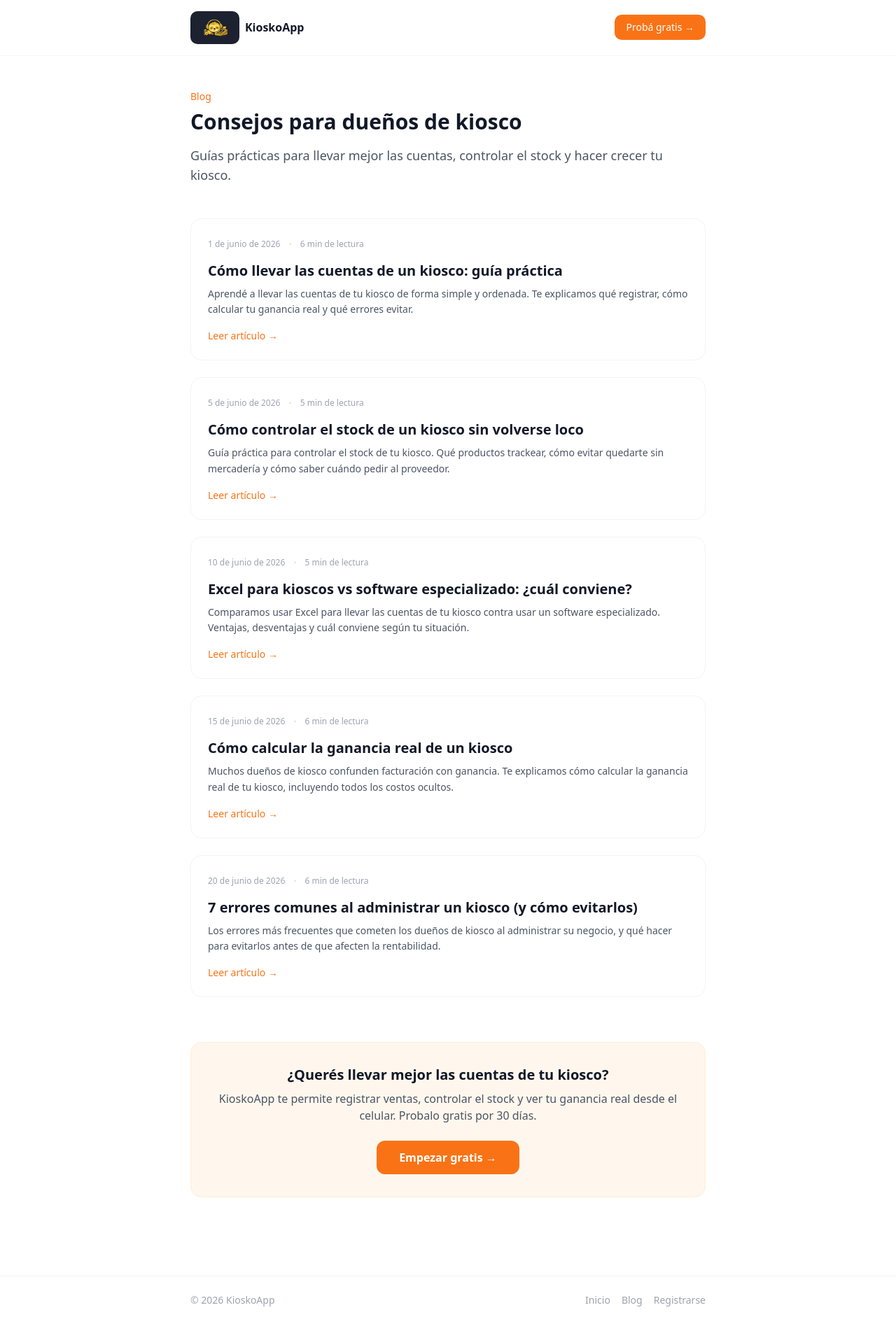
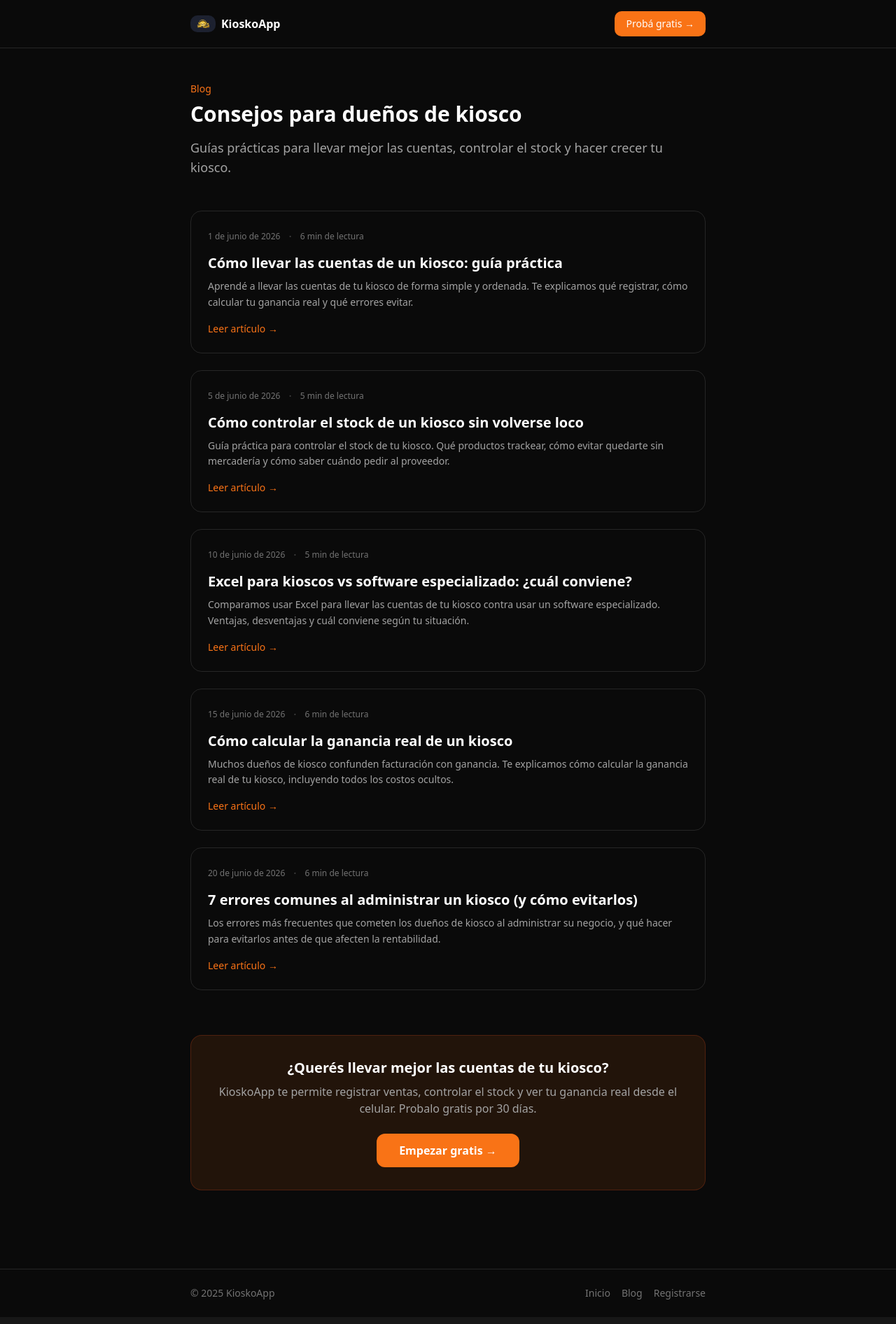
Before and after one commit to Lazyzz1/kioscoapp, a Next.js app: page /blog in a window 1280 px wide. Shown: the whole page at 70% size. Built offline with nearby package versions, Linux system fonts and the light colour scheme; no server answers.

Commit message:
fix: modo oscuro agregado al blog

```diff
--- a/app/blog/[slug]/page.tsx
+++ b/app/blog/[slug]/page.tsx
@@ -45,13 +45,13 @@ function renderContent(content: string) {
 
     if (line.startsWith("## ")) {
       elements.push(
-        <h2 key={i} className="text-2xl font-bold text-gray-900 mt-10 mb-4">
+        <h2 key={i} className="text-2xl font-bold text-gray-900 dark:text-white mt-10 mb-4">
           {line.replace("## ", "")}
         </h2>
       )
     } else if (line.startsWith("**") && line.endsWith("**")) {
       elements.push(
-        <p key={i} className="font-semibold text-gray-900 mt-4 mb-1">
+        <p key={i} className="font-semibold text-gray-900 dark:text-white mt-4 mb-1">
           {line.replace(/\*\*/g, "")}
         </p>
       )
@@ -63,7 +63,7 @@ function renderContent(content: string) {
         i++
       }
       elements.push(
-        <ul key={`ul-${i}`} className="list-disc pl-6 space-y-2 my-4 text-gray-700">
+        <ul key={`ul-${i}`} className="list-disc pl-6 space-y-2 my-4 text-gray-700 dark:text-neutral-300">
           {items.map((item, idx) => (
             <li key={idx} dangerouslySetInnerHTML={{ __html: parseLine(item) }} />
           ))}
@@ -84,12 +84,12 @@ function renderContent(content: string) {
               const cells = row.split("|").filter(c => c.trim())
               const isHeader = rowIdx === 0
               return (
-                <tr key={rowIdx} className={isHeader ? "bg-gray-50" : "border-t border-gray-100"}>
+                <tr key={rowIdx} className={isHeader ? "bg-gray-50 dark:bg-neutral-900" : "border-t border-gray-100 dark:border-neutral-800"}>
                   {cells.map((cell, cellIdx) =>
                     isHeader ? (
-                      <th key={cellIdx} className="px-4 py-2 text-left font-semibold text-gray-900">{cell.trim()}</th>
+                      <th key={cellIdx} className="px-4 py-2 text-left font-semibold text-gray-900 dark:text-white">{cell.trim()}</th>
                     ) : (
-                      <td key={cellIdx} className="px-4 py-2 text-gray-700">{cell.trim()}</td>
+                      <td key={cellIdx} className="px-4 py-2 text-gray-700 dark:text-neutral-300">{cell.trim()}</td>
                     )
                   )}
                 </tr>
@@ -103,7 +103,7 @@ function renderContent(content: string) {
       // skip empty lines
     } else {
       elements.push(
-        <p key={i} className="text-gray-700 leading-relaxed my-3"
+        <p key={i} className="text-gray-700 dark:text-neutral-300 leading-relaxed my-3"
           dangerouslySetInnerHTML={{ __html: parseLine(line) }}
         />
       )
@@ -119,7 +119,7 @@ function parseLine(text: string): string {
   // Bold
   text = text.replace(/\*\*(.+?)\*\*/g, "<strong>$1</strong>")
   // Links
-  text = text.replace(/\[(.+?)\]\((.+?)\)/g, '<a href="$2" class="text-orange-500 hover:text-orange-600 underline" target="_blank" rel="noopener noreferrer">$1</a>')
+  text = text.replace(/\[(.+?)\]\((.+?)\)/g, '<a href="$2" class="text-orange-500 hover:text-orange-600 dark:hover:text-orange-400 underline" target="_blank" rel="noopener noreferrer">$1</a>')
   return text
 }
 
@@ -131,13 +131,13 @@ export default async function BlogPostPage({ params }: Props) {
   const otrosPosts = posts.filter(p => p.slug !== slug).slice(0, 3)
 
   return (
-    <div className="min-h-screen bg-white">
+    <div className="min-h-screen bg-white dark:bg-neutral-950">
       {/* Header */}
-      <header className="border-b border-gray-100">
+      <header className="border-b border-gray-100 dark:border-neutral-800">
         <div className="max-w-3xl mx-auto px-4 py-4 flex items-center justify-between">
           <Link href="/" className="flex items-center gap-2">
-            <img src="/logo_kioscoapp.png" alt="KioskoApp" width={70} height={70} className="rounded-lg" />
-            <span className="font-bold text-gray-900">KioskoApp</span>
+            <img src="/logo_kioscoapp.png" alt="KioskoApp" width={36} height={36} className="rounded-lg" />
+            <span className="font-bold text-gray-900 dark:text-white">KioskoApp</span>
           </Link>
           <Link
             href="/dashboard"
@@ -175,32 +175,32 @@ export default async function BlogPostPage({ params }: Props) {
         />
 
         {/* Breadcrumb */}
-        <nav className="flex items-center gap-2 text-sm text-gray-400 mb-8">
-          <Link href="/" className="hover:text-gray-600">Inicio</Link>
+        <nav className="flex items-center gap-2 text-sm text-gray-400 dark:text-neutral-500 mb-8">
+          <Link href="/" className="hover:text-gray-600 dark:hover:text-neutral-300">Inicio</Link>
           <span>/</span>
-          <Link href="/blog" className="hover:text-gray-600">Blog</Link>
+          <Link href="/blog" className="hover:text-gray-600 dark:hover:text-neutral-300">Blog</Link>
           <span>/</span>
-          <span className="text-gray-600 truncate">{post.titulo}</span>
+          <span className="text-gray-600 dark:text-neutral-300 truncate">{post.titulo}</span>
         </nav>
 
         {/* Artículo */}
         <article>
           <header className="mb-10">
             <div className="flex items-center gap-3 mb-4">
-              <time dateTime={post.fecha} className="text-sm text-gray-400">
+              <time dateTime={post.fecha} className="text-sm text-gray-400 dark:text-neutral-500">
                 {new Date(post.fecha).toLocaleDateString("es-AR", {
                   day: "numeric",
                   month: "long",
                   year: "numeric",
                 })}
               </time>
-              <span className="text-gray-300">·</span>
-              <span className="text-sm text-gray-400">{post.tiempoLectura} min de lectura</span>
+              <span className="text-gray-300 dark:text-neutral-700">·</span>
+              <span className="text-sm text-gray-400 dark:text-neutral-500">{post.tiempoLectura} min de lectura</span>
             </div>
-            <h1 className="text-3xl font-bold text-gray-900 leading-tight mb-4">
+            <h1 className="text-3xl font-bold text-gray-900 dark:text-white leading-tight mb-4">
               {post.titulo}
             </h1>
-            <p className="text-lg text-gray-500 leading-relaxed">
+            <p className="text-lg text-gray-500 dark:text-neutral-400 leading-relaxed">
               {post.descripcion}
             </p>
           </header>
@@ -211,11 +211,11 @@ export default async function BlogPostPage({ params }: Props) {
         </article>
 
         {/* CTA inline */}
-        <div className="mt-12 bg-orange-50 border border-orange-100 rounded-2xl p-8 text-center">
-          <h2 className="text-xl font-bold text-gray-900 mb-2">
+        <div className="mt-12 bg-orange-50 dark:bg-orange-500/10 border border-orange-100 dark:border-orange-900/50 rounded-2xl p-8 text-center">
+          <h2 className="text-xl font-bold text-gray-900 dark:text-white mb-2">
             ¿Querés aplicar esto en tu kiosco hoy?
           </h2>
-          <p className="text-gray-600 mb-6">
+          <p className="text-gray-600 dark:text-neutral-400 mb-6">
             KioskoApp te ayuda a llevar las cuentas, controlar el stock y ver tu ganancia real desde el celular. Sin planillas, sin complicaciones.
           </p>
           <Link
@@ -229,15 +229,15 @@ export default async function BlogPostPage({ params }: Props) {
         {/* Otros artículos */}
         {otrosPosts.length > 0 && (
           <div className="mt-16">
-            <h2 className="text-xl font-bold text-gray-900 mb-6">Otros artículos</h2>
+            <h2 className="text-xl font-bold text-gray-900 dark:text-white mb-6">Otros artículos</h2>
             <div className="space-y-4">
               {otrosPosts.map(p => (
                 <Link key={p.slug} href={`/blog/${p.slug}`} className="block group">
-                  <div className="border border-gray-100 rounded-xl p-5 hover:border-orange-200 hover:bg-orange-50/30 transition-all">
-                    <h3 className="font-semibold text-gray-900 group-hover:text-orange-600 transition-colors mb-1">
+                  <div className="border border-gray-100 dark:border-neutral-800 rounded-xl p-5 hover:border-orange-200 dark:hover:border-orange-900 hover:bg-orange-50/30 dark:hover:bg-orange-500/5 transition-all">
+                    <h3 className="font-semibold text-gray-900 dark:text-white group-hover:text-orange-600 dark:group-hover:text-orange-400 transition-colors mb-1">
                       {p.titulo}
                     </h3>
-                    <p className="text-sm text-gray-500 line-clamp-2">{p.descripcion}</p>
+                    <p className="text-sm text-gray-500 dark:text-neutral-400 line-clamp-2">{p.descripcion}</p>
                   </div>
                 </Link>
               ))}
@@ -247,13 +247,13 @@ export default async function BlogPostPage({ params }: Props) {
       </main>
 
       {/* Footer */}
-      <footer className="border-t border-gray-100 mt-16">
-        <div className="max-w-3xl mx-auto px-4 py-6 flex items-center justify-between text-sm text-gray-400">
-          <span>© 2026 KioskoApp</span>
+      <footer className="border-t border-gray-100 dark:border-neutral-800 mt-16">
+        <div className="max-w-3xl mx-auto px-4 py-6 flex items-center justify-between text-sm text-gray-400 dark:text-neutral-500">
+          <span>© 2025 KioskoApp</span>
           <div className="flex gap-4">
-            <Link href="/" className="hover:text-gray-600">Inicio</Link>
-            <Link href="/blog" className="hover:text-gray-600">Blog</Link>
-            <Link href="/register" className="hover:text-gray-600">Registrarse</Link>
+            <Link href="/" className="hover:text-gray-600 dark:hover:text-neutral-300">Inicio</Link>
+            <Link href="/blog" className="hover:text-gray-600 dark:hover:text-neutral-300">Blog</Link>
+            <Link href="/register" className="hover:text-gray-600 dark:hover:text-neutral-300">Registrarse</Link>
           </div>
         </div>
       </footer>
--- a/app/blog/page.tsx
+++ b/app/blog/page.tsx
@@ -21,13 +21,13 @@ export const metadata: Metadata = {
 
 export default function BlogPage() {
   return (
-    <div className="min-h-screen bg-white">
+    <div className="min-h-screen bg-white dark:bg-neutral-950">
       {/* Header */}
-      <header className="border-b border-gray-100">
+      <header className="border-b border-gray-100 dark:border-neutral-800">
         <div className="max-w-3xl mx-auto px-4 py-4 flex items-center justify-between">
           <Link href="/" className="flex items-center gap-2">
-            <img src="/logo_kioscoapp.png" alt="KioskoApp" width={70} height={70} className="rounded-lg" />
-            <span className="font-bold text-gray-900">KioskoApp</span>
+            <img src="/logo_kioscoapp.png" alt="KioskoApp" width={36} height={36} className="rounded-lg" />
+            <span className="font-bold text-gray-900 dark:text-white">KioskoApp</span>
           </Link>
           <Link
             href="/dashboard"
@@ -42,10 +42,10 @@ export default function BlogPage() {
         {/* Hero */}
         <div className="mb-12">
           <p className="text-sm font-medium text-orange-500 mb-2">Blog</p>
-          <h1 className="text-3xl font-bold text-gray-900 mb-4">
+          <h1 className="text-3xl font-bold text-gray-900 dark:text-white mb-4">
             Consejos para dueños de kiosco
           </h1>
-          <p className="text-lg text-gray-600">
+          <p className="text-lg text-gray-600 dark:text-neutral-400">
             Guías prácticas para llevar mejor las cuentas, controlar el stock y hacer crecer tu kiosco.
           </p>
         </div>
@@ -77,11 +77,11 @@ export default function BlogPage() {
               href={`/blog/${post.slug}`}
               className="block group"
             >
-              <article className="border border-gray-100 rounded-2xl p-6 hover:border-orange-200 hover:bg-orange-50/30 transition-all">
+              <article className="border border-gray-100 dark:border-neutral-800 rounded-2xl p-6 hover:border-orange-200 dark:hover:border-orange-900 hover:bg-orange-50/30 dark:hover:bg-orange-500/5 transition-all">
                 <div className="flex items-center gap-3 mb-3">
                   <time
                     dateTime={post.fecha}
-                    className="text-xs text-gray-400"
+                    className="text-xs text-gray-400 dark:text-neutral-500"
                   >
                     {new Date(post.fecha).toLocaleDateString("es-AR", {
                       day: "numeric",
@@ -89,16 +89,16 @@ export default function BlogPage() {
                       year: "numeric",
                     })}
                   </time>
-                  <span className="text-gray-300">·</span>
-                  <span className="text-xs text-gray-400">{post.tiempoLectura} min de lectura</span>
+                  <span className="text-gray-300 dark:text-neutral-700">·</span>
+                  <span className="text-xs text-gray-400 dark:text-neutral-500">{post.tiempoLectura} min de lectura</span>
                 </div>
-                <h2 className="text-xl font-bold text-gray-900 mb-2 group-hover:text-orange-600 transition-colors">
+                <h2 className="text-xl font-bold text-gray-900 dark:text-white mb-2 group-hover:text-orange-600 dark:group-hover:text-orange-400 transition-colors">
                   {post.titulo}
                 </h2>
-                <p className="text-gray-600 text-sm leading-relaxed">
+                <p className="text-gray-600 dark:text-neutral-400 text-sm leading-relaxed">
                   {post.descripcion}
                 </p>
-                <p className="text-sm font-medium text-orange-500 mt-4 group-hover:text-orange-600">
+                <p className="text-sm font-medium text-orange-500 mt-4 group-hover:text-orange-600 dark:group-hover:text-orange-400">
                   Leer artículo →
                 </p>
               </article>
@@ -107,11 +107,11 @@ export default function BlogPage() {
         </div>
 
         {/* CTA */}
-        <div className="mt-16 bg-orange-50 border border-orange-100 rounded-2xl p-8 text-center">
-          <h2 className="text-xl font-bold text-gray-900 mb-2">
+        <div className="mt-16 bg-orange-50 dark:bg-orange-500/10 border border-orange-100 dark:border-orange-900/50 rounded-2xl p-8 text-center">
+          <h2 className="text-xl font-bold text-gray-900 dark:text-white mb-2">
             ¿Querés llevar mejor las cuentas de tu kiosco?
           </h2>
-          <p className="text-gray-600 mb-6">
+          <p className="text-gray-600 dark:text-neutral-400 mb-6">
             KioskoApp te permite registrar ventas, controlar el stock y ver tu ganancia real desde el celular. Probalo gratis por 30 días.
           </p>
           <Link
@@ -124,13 +124,13 @@ export default function BlogPage() {
       </main>
 
       {/* Footer */}
-      <footer className="border-t border-gray-100 mt-16">
-        <div className="max-w-3xl mx-auto px-4 py-6 flex items-center justify-between text-sm text-gray-400">
-          <span>© 2026 KioskoApp</span>
+      <footer className="border-t border-gray-100 dark:border-neutral-800 mt-16">
+        <div className="max-w-3xl mx-auto px-4 py-6 flex items-center justify-between text-sm text-gray-400 dark:text-neutral-500">
+          <span>© 2025 KioskoApp</span>
           <div className="flex gap-4">
-            <Link href="/" className="hover:text-gray-600">Inicio</Link>
-            <Link href="/blog" className="hover:text-gray-600">Blog</Link>
-            <Link href="/register" className="hover:text-gray-600">Registrarse</Link>
+            <Link href="/" className="hover:text-gray-600 dark:hover:text-neutral-300">Inicio</Link>
+            <Link href="/blog" className="hover:text-gray-600 dark:hover:text-neutral-300">Blog</Link>
+            <Link href="/register" className="hover:text-gray-600 dark:hover:text-neutral-300">Registrarse</Link>
           </div>
         </div>
       </footer>
```
